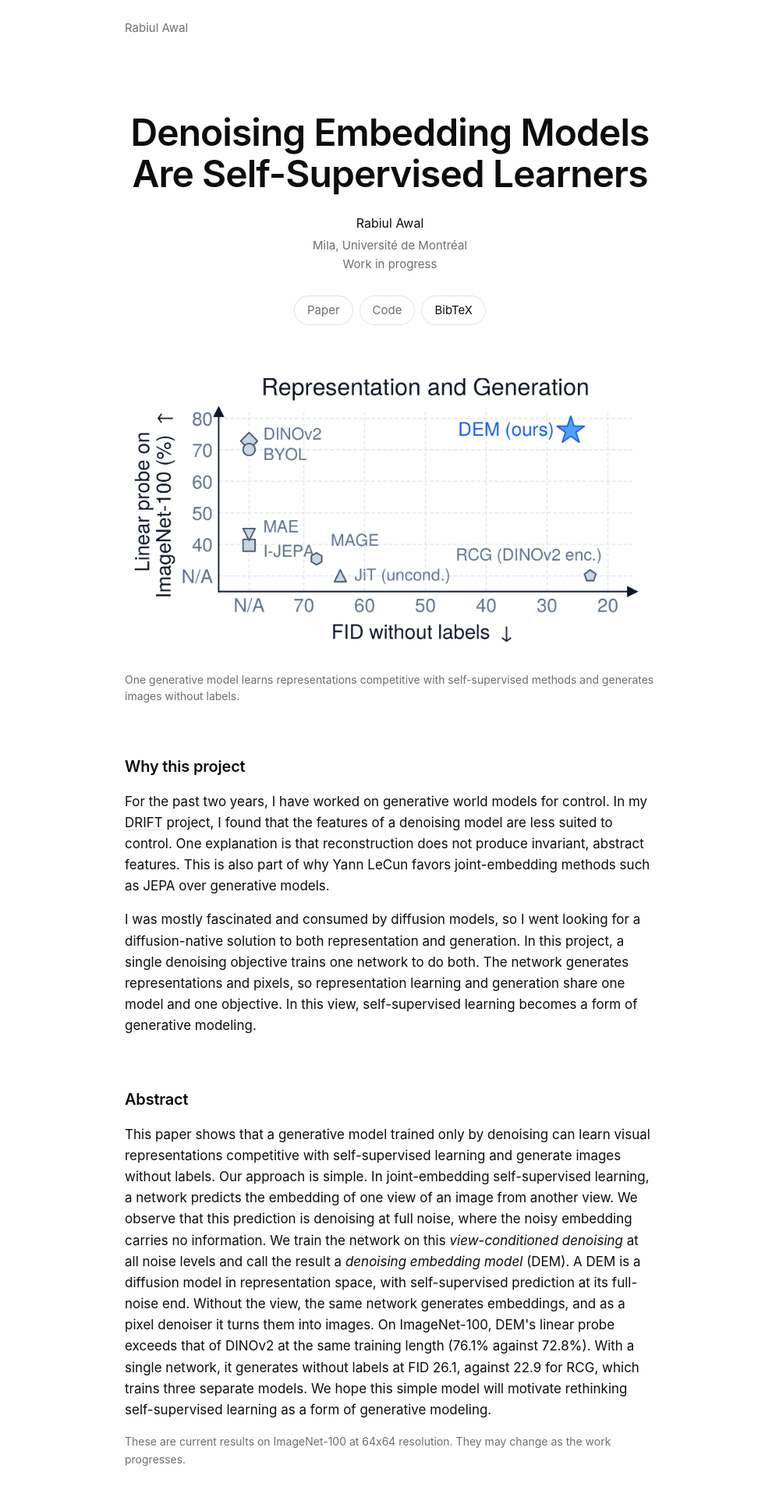
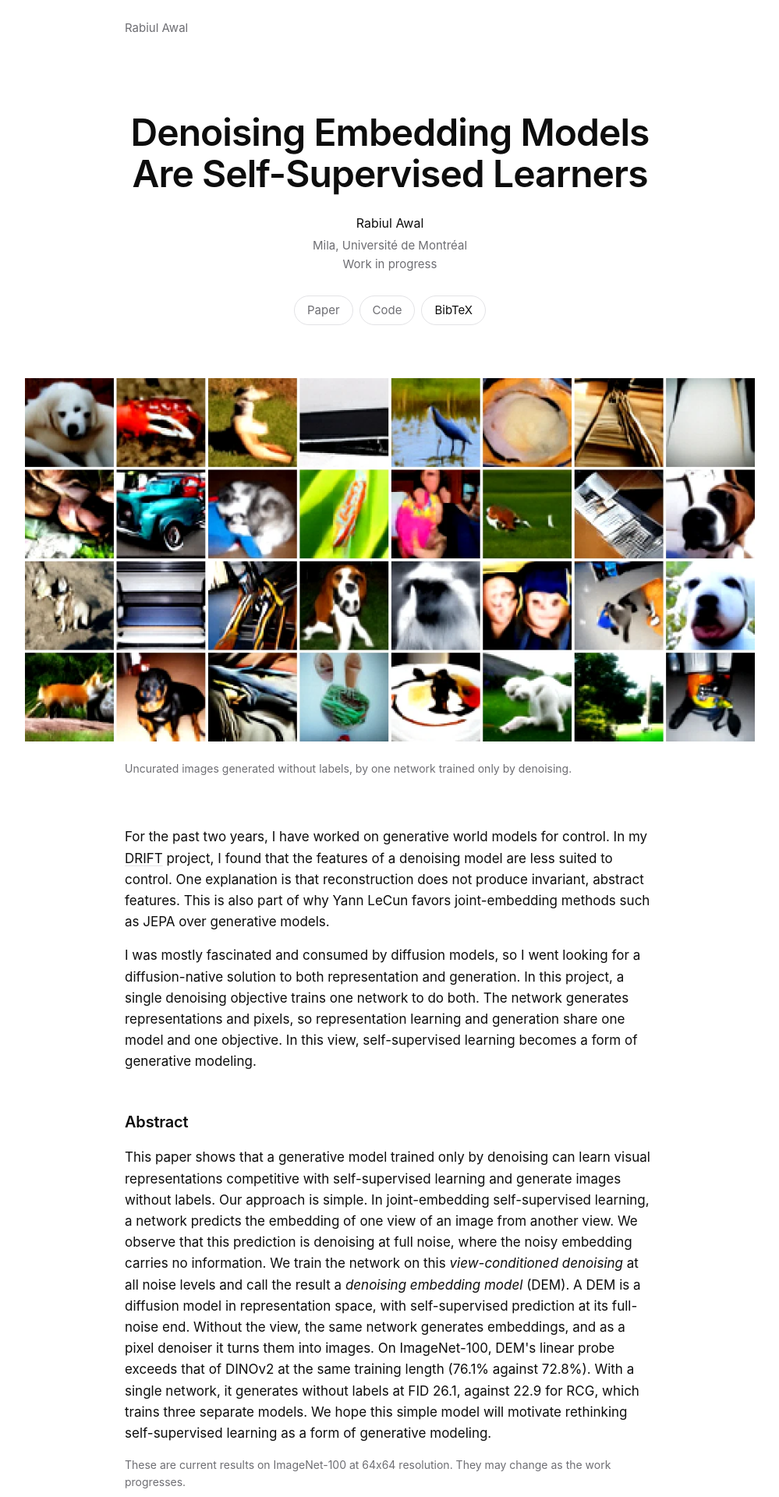
Before and after one commit to rabiulcste/rabiulcste.github.io, a Jekyll site: the page built from dem/index.html, in a window 1280 px wide. Shown: the top 1920 px of the page at 78% size, without its empty margins (140-1139 px from the left). Built offline with Jekyll 4.4.1, drawn with Linux system fonts in a browser that asks for light colours; some of the changed text lies outside the part shown.

Commit message:
Lead the DEM page with sample grids, completions and in-painting

```diff
--- a/_includes/project/figure.html
+++ b/_includes/project/figure.html
@@ -6,8 +6,9 @@ Figure slot for project pages.
   include.label    text inside the placeholder box
   include.ratio    placeholder aspect ratio, e.g. "16 / 9" (default), "2 / 1"
   include.wide     set to scroll sideways on phones instead of shrinking (for wide diagrams)
+  include.bleed    set to run wider than the text column on large screens (for image grids)
 {%- endcomment -%}
-<figure class="fig{% if include.wide %} fig--wide{% endif %}">
+<figure class="fig{% if include.wide %} fig--wide{% endif %}{% if include.bleed %} fig--bleed{% endif %}">
     {%- if include.src %}
     <div class="fig-img"><img src="{{ include.src }}" alt="{{ include.alt | default: include.caption | strip_html }}" loading="lazy"></div>
     {%- else %}
--- a/css/project.css
+++ b/css/project.css
@@ -98,6 +98,7 @@ p { margin: 0 0 16px; }
 .lede { font-size: 1.0625rem; }
 .muted { color: var(--muted); }
 .note { color: var(--muted); font-size: 0.875rem; }
+.intro { margin-bottom: 48px; }
 
 /* Figures */
 .fig { margin: 0 0 32px; }
@@ -106,6 +107,12 @@ p { margin: 0 0 16px; }
 .fig img { display: block; width: 100%; height: auto; }
 .fig--wide .fig-img { overflow-x: auto; }
 @media (max-width: 600px) { .fig--wide img { width: 600px; max-width: none; } }
+/* Wider than the column on large screens, the column width on phones; the caption stays in the column. */
+.fig--bleed .fig-img {
+    width: min(960px, 100vw - 2 * var(--gutter));
+    margin-left: calc(50% - min(480px, 50vw - var(--gutter)));
+}
+.fig--bleed img { width: auto; max-width: 100%; margin: 0 auto; }
 .placeholder {
     display: flex;
     align-items: center;
--- a/dem/index.html
+++ b/dem/index.html
@@ -22,11 +22,10 @@ bibtex: |
 ---
 
 <section>
-    {% include project/figure.html src="teaser.png" alt="Scatter plot of linear probe accuracy on ImageNet-100 against FID without labels. DEM sits at the top right, ahead of the self-supervised and generative baselines." caption="One generative model learns representations competitive with self-supervised methods and generates images without labels." %}
+    {% include project/figure.html src="samples.webp" bleed=true alt="A grid of 32 small generated images of animals, objects and scenes." caption="Uncurated images generated without labels, by one network trained only by denoising." %}
 </section>
 
-<section id="motivation">
-    <h2>Why this project</h2>
+<section class="intro">
     <p>For the past two years, I have worked on generative world models for control. In my <a href="/drift/">DRIFT</a> project, I found that the features of a denoising model are less suited to control. One explanation is that reconstruction does not produce invariant, abstract features. This is also part of why Yann LeCun favors joint-embedding methods such as JEPA over generative models.</p>
     <p>I was mostly fascinated and consumed by diffusion models, so I went looking for a diffusion-native solution to both representation and generation. In this project, a single denoising objective trains one network to do both. The network generates representations and pixels, so representation learning and generation share one model and one objective. In this view, self-supervised learning becomes a form of generative modeling.</p>
 </section>
@@ -41,3 +40,37 @@ bibtex: |
     <h2>Method</h2>
     {% include project/figure.html src="concept.png" wide=true alt="Three diagrams side by side. (a) A joint-embedding model predicts the embedding of view x from view x prime. (b) A diffusion model denoises x_t conditioned on z. (c) A denoising embedding model denoises the embedding z_tau of x, conditioned on x prime." caption="Denoising in embedding space turns joint-embedding prediction into a generative model." %}
 </section>
+
+<section id="results">
+    <h2>Results</h2>
+    {% include project/figure.html src="teaser.png" alt="Scatter plot of linear probe accuracy on ImageNet-100 against FID without labels. DEM sits at the top right, ahead of the self-supervised and generative baselines." caption="One generative model learns representations competitive with self-supervised methods and generates images without labels." %}
+    <div class="table-wrap">
+        <table>
+            <thead>
+                <tr><th></th><th>DEM</th><th>Baseline</th></tr>
+            </thead>
+            <tbody>
+                <tr><td>Linear probe</td><td>76.1%</td><td>72.8% (DINOv2)</td></tr>
+                <tr><td>FID-50k without labels</td><td>26.1</td><td>22.9 (RCG, three models)</td></tr>
+            </tbody>
+        </table>
+    </div>
+    <p class="caption">ImageNet-100, 64x64, current results.</p>
+</section>
+
+<section id="one-embedding">
+    <h2>One embedding, many images</h2>
+    {% include project/figure.html src="same_embedding.webp" bleed=true alt="Four rows of eight generated images. Images in a row share content and differ in detail." caption="Each row decodes one sampled embedding with different pixel noise." %}
+</section>
+
+<section id="completion">
+    <h2>Completing a crop</h2>
+    <p>A small crop fits many images. DEM samples several embeddings given the crop, and each one decodes to a different image.</p>
+    {% include project/figure.html src="completion.webp" alt="Four rows. Each starts with an image where only a small boxed crop is visible, followed by four generated images that contain the crop's content." caption="The first column shows the crop in a blue box, and the others show images decoded from sampled embeddings." %}
+</section>
+
+<section id="inpainting">
+    <h2>In-painting</h2>
+    <p>If we keep the visible pixels while sampling, DEM fills in a hidden region without being trained for this task.</p>
+    {% include project/figure.html src="inpaint.webp" bleed=true alt="Eight examples in two blocks. Each shows an image with its centre hidden, then two filled-in versions." caption="Each triple shows the input with its centre hidden and two samples. The examples are uncurated." %}
+</section>
```
Also changed, not shown: dem/completion.webp (added), dem/inpaint.webp (added), dem/same_embedding.webp (added), dem/samples.webp (added).
